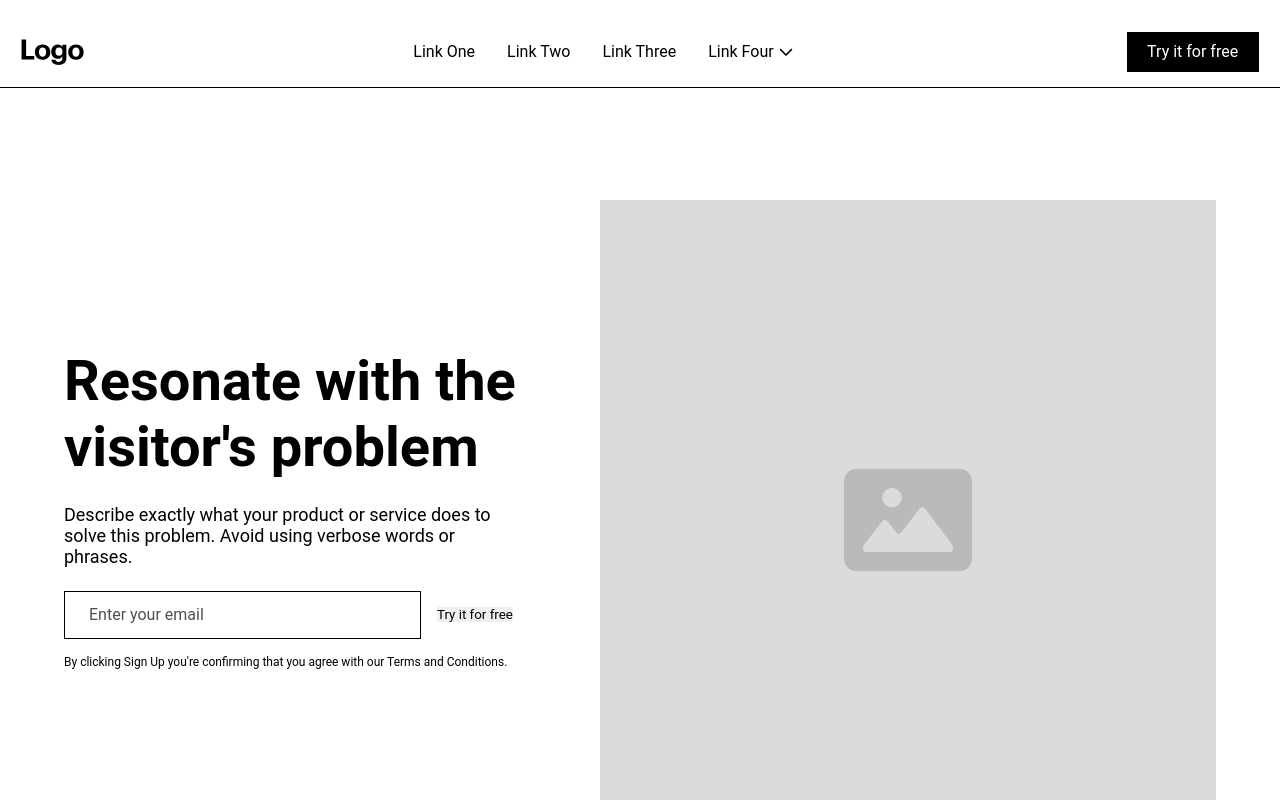
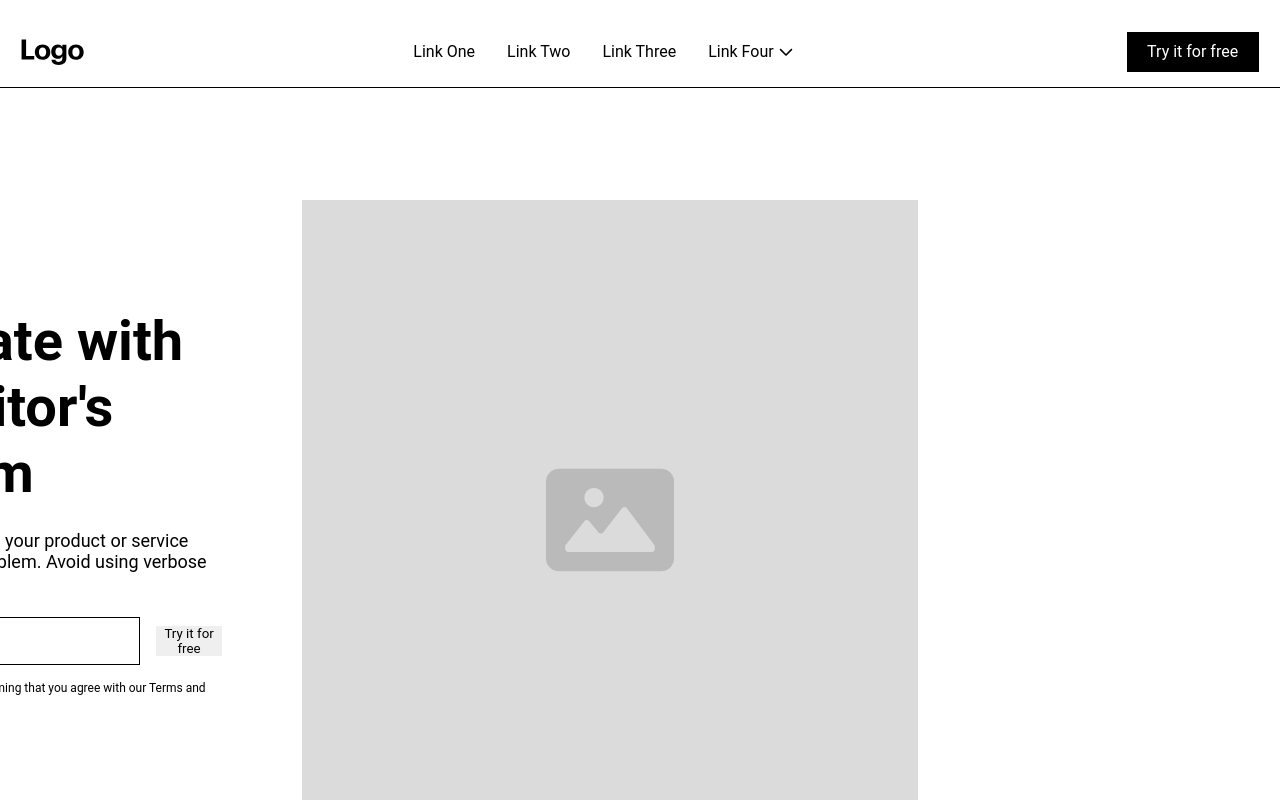
Before and after one commit to annaagabi/react-course, a React (Create React App) app: page / in a window 1280 px wide. Shown: the top 800 px of the page. Built offline with nearby package versions, Linux system fonts and the light colour scheme.

Commit message:
Fix: trocando o nome das classNames e adicionando um nome a section da primeira seção

```diff
--- a/src/components/section/index.jsx
+++ b/src/components/section/index.jsx
@@ -3,8 +3,8 @@ import './style.css'
 
 export default function Section(){
     return(
-        <section>
-            <div className="section-container">
+        <section className="section-container">
+            <div className="section-content">
                 <h1>Resonate with the visitor's problem</h1>
                 <p>Describe exactly what your product or service does to solve this problem. Avoid using verbose words or phrases.</p>
                 <div className="signup">
```
